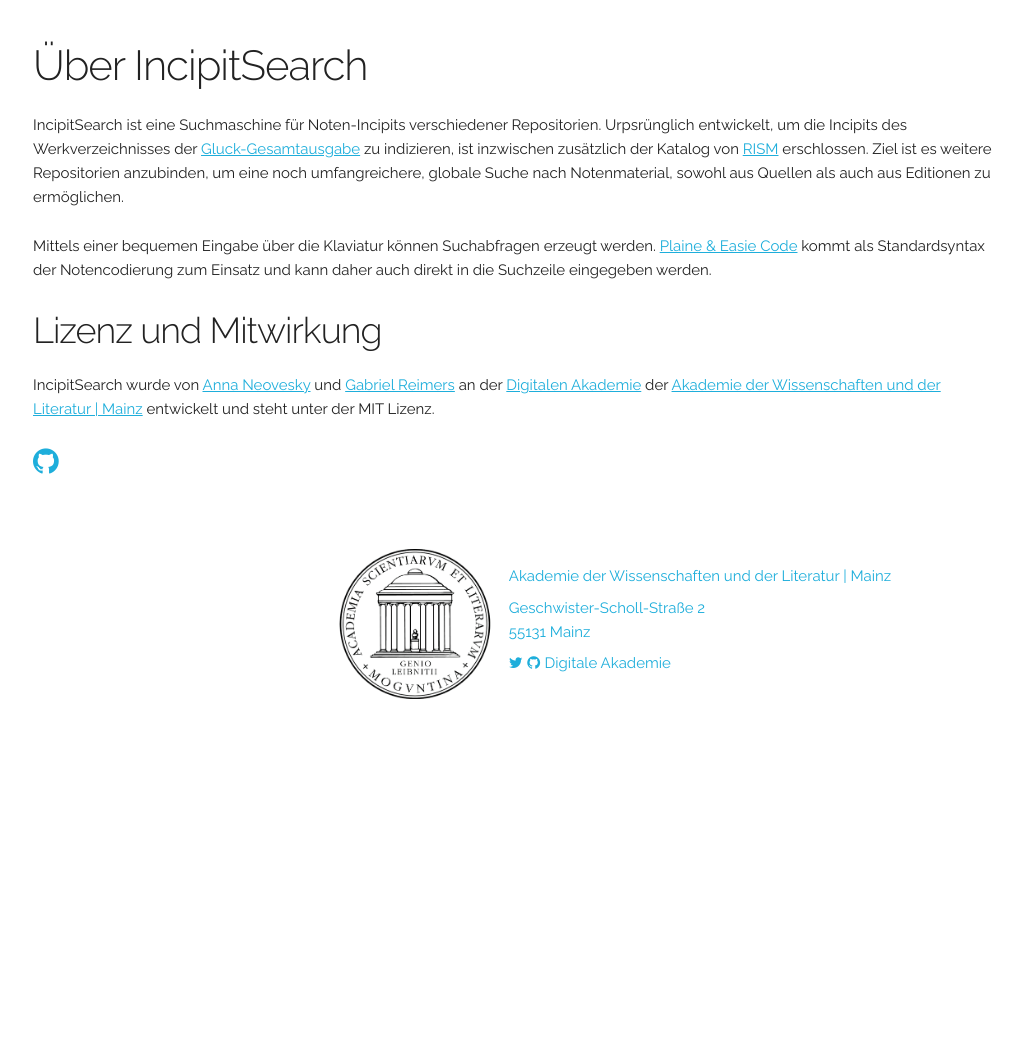
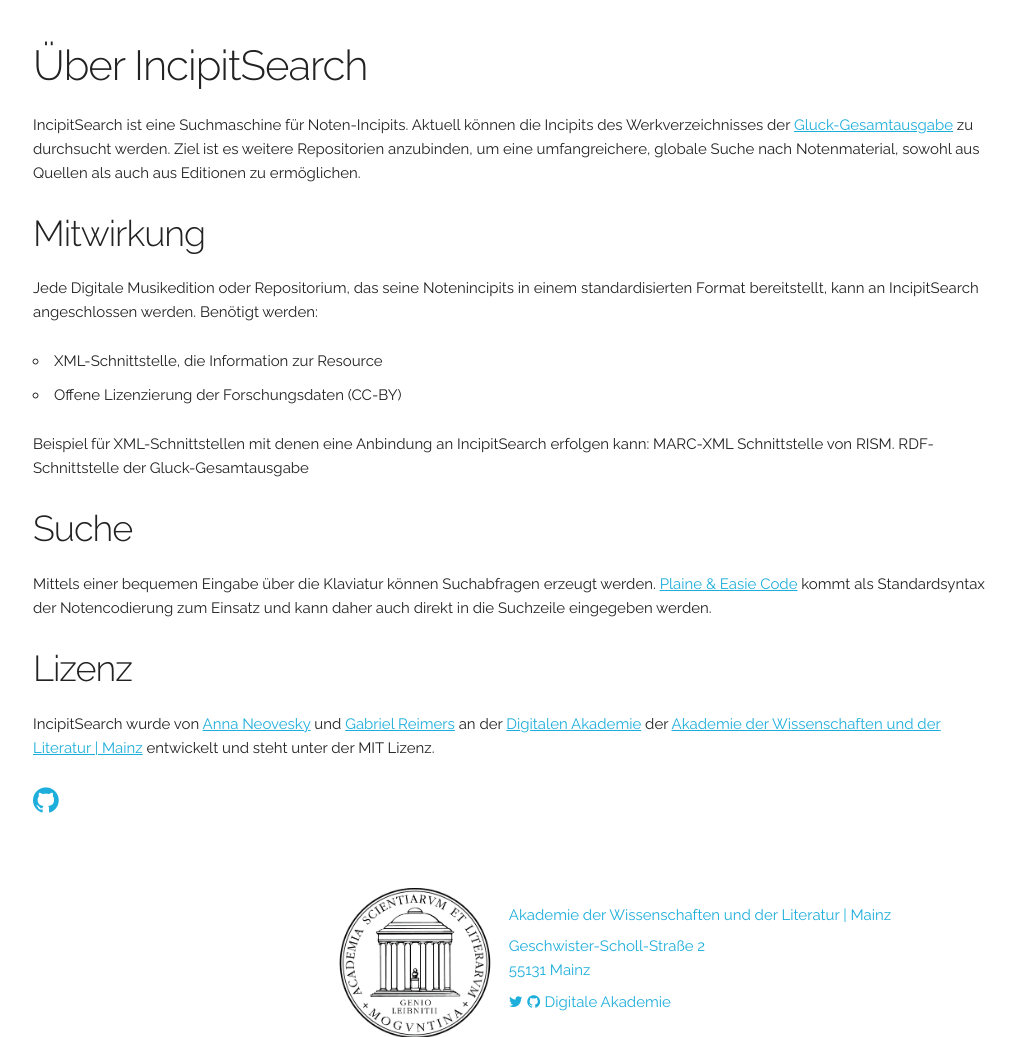
Before and after one commit to digicademy/incipitSearch, a PHP site: template templates/about.twig in a window 1280 px wide. Shown: the part 120-1157 px from the top of the page, without its empty margins (127-1149 px from the left). Before the commit the page ends 819 px from the top, so only its background shows below. Run offline with PHP 8.4, Linux system fonts and the light colour scheme; the template is opened without the code that fills it, so the values that code supplies are empty; some libraries are stand-ins or nearby versions.

Commit message:
About text modified

```diff
--- a/templates/about.twig
+++ b/templates/about.twig
@@ -7,21 +7,32 @@
 {% block pageContent %}
 	<div class="container">
 		<h2>Über IncipitSearch</h2>
-		<p>IncipitSearch ist eine Suchmaschine für Noten-Incipits verschiedener Repositorien. Urpsrünglich entwickelt,
-			um die Incipits des Werkverzeichnisses der
+		<p>IncipitSearch ist eine Suchmaschine für Noten-Incipits. Aktuell können die Incipits des Werkverzeichnisses der
 			<a href="http://www.gluck-gesamtausgabe.de/" title="Gluck-Gesamtausgabe" target="_blank">Gluck-Gesamtausgabe</a> zu
-			indizieren, ist inzwischen zusätzlich der Katalog von
-			<a href="https://opac.rism.info/" title="RISM" target="_blank">RISM</a> erschlossen. Ziel ist es weitere Repositorien
-			anzubinden, um eine noch umfangreichere, globale Suche nach Notenmaterial, sowohl aus Quellen als auch aus
+			durchsucht werden. Ziel ist es weitere Repositorien
+			anzubinden, um eine umfangreichere, globale Suche nach Notenmaterial, sowohl aus Quellen als auch aus
 			Editionen zu ermöglichen.</p>
 
+		<h3>Mitwirkung</h3>
+		<p>Jede Digitale Musikedition oder Repositorium, das seine Notenincipits in einem standardisierten Format bereitstellt, kann
+		an IncipitSearch angeschlossen werden.
+			Benötigt werden:
+		<ul>
+			<li>XML-Schnittstelle, die Information zur Resource</li>
+			<li>Offene Lizenzierung der Forschungsdaten (CC-BY)</li>
+		</ul>
+		</p>
+		<p>Beispiel für XML-Schnittstellen mit denen eine Anbindung an IncipitSearch erfolgen kann:
+			MARC-XML Schnittstelle von RISM. RDF-Schnittstelle der Gluck-Gesamtausgabe</p>
+
+		<h3>Suche</h3>
 		<p>Mittels einer bequemen Eingabe über die Klaviatur können Suchabfragen erzeugt werden. <a
 					href="http://www.iaml.info/plaine-easie-code" title="Plaine & Easie Code" target="_blank">Plaine & Easie Code</a> kommt
-				als Standardsyntax der Notencodierung zum Einsatz und kann daher auch direkt in die Suchzeile eingegeben
-				werden.</p>
+			als Standardsyntax der Notencodierung zum Einsatz und kann daher auch direkt in die Suchzeile eingegeben
+			werden.</p>
 
 
-		<h3>Lizenz und Mitwirkung</h3>
+		<h3>Lizenz</h3>
 		<p>IncipitSearch wurde von <a href="https://github.com/annaneo" title="annaneo" target="_blank">Anna Neovesky</a> und <a
 					href="https://github.com/greimers" title="greimers" target="_blank">Gabriel Reimers</a> an der <a href="http://www.digitale-akademie.de/" title="Digitale Akademie" target="_blank">Digitalen Akademie</a> der
 			<a href="http://www.adwmainz.de" title="Akademie der Wissenschaften und der Literatur | Mainz" target="_blank">Akademie der Wissenschaften und der Literatur | Mainz</a> entwickelt und steht unter der MIT Lizenz.</p>
```
